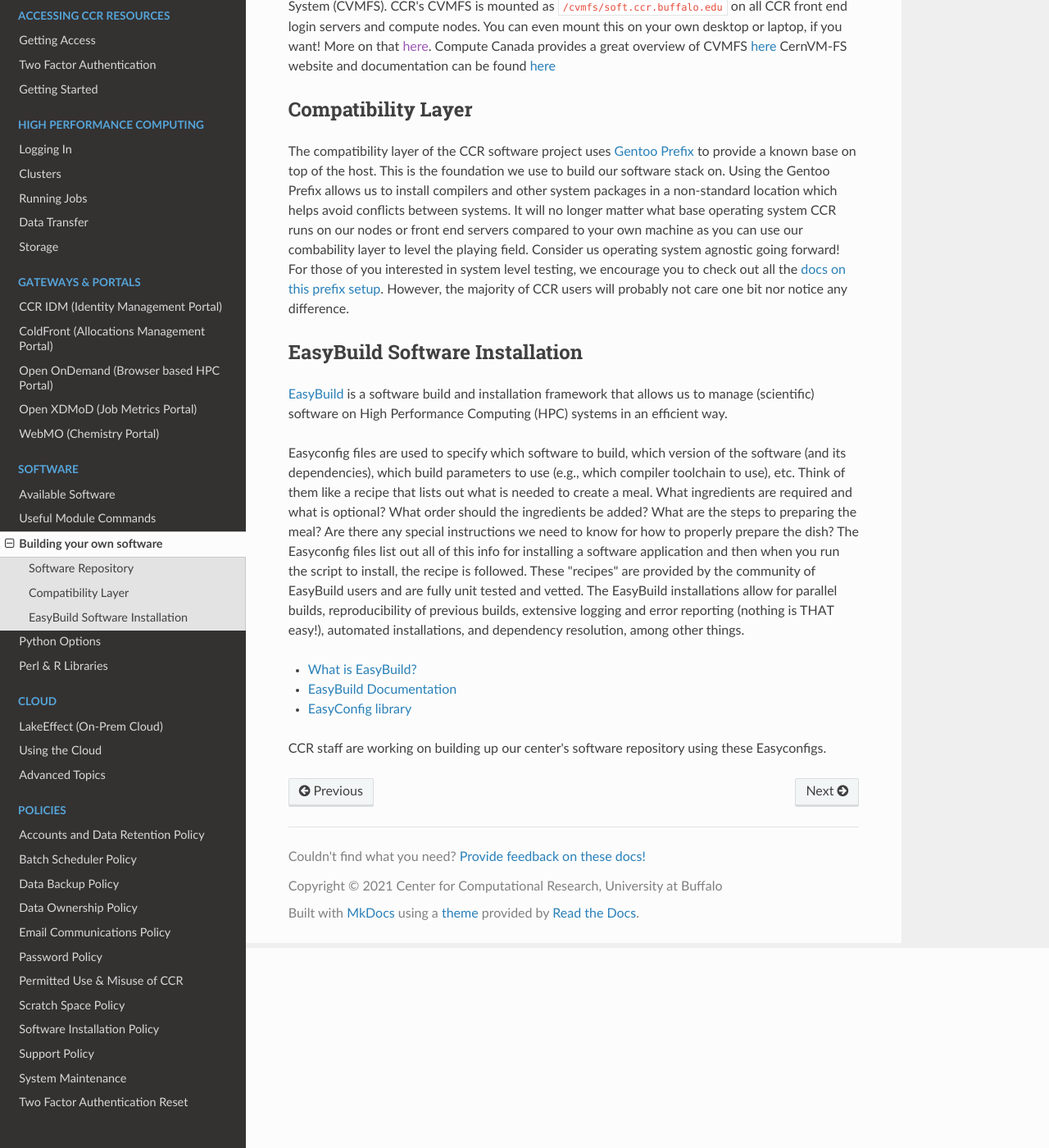
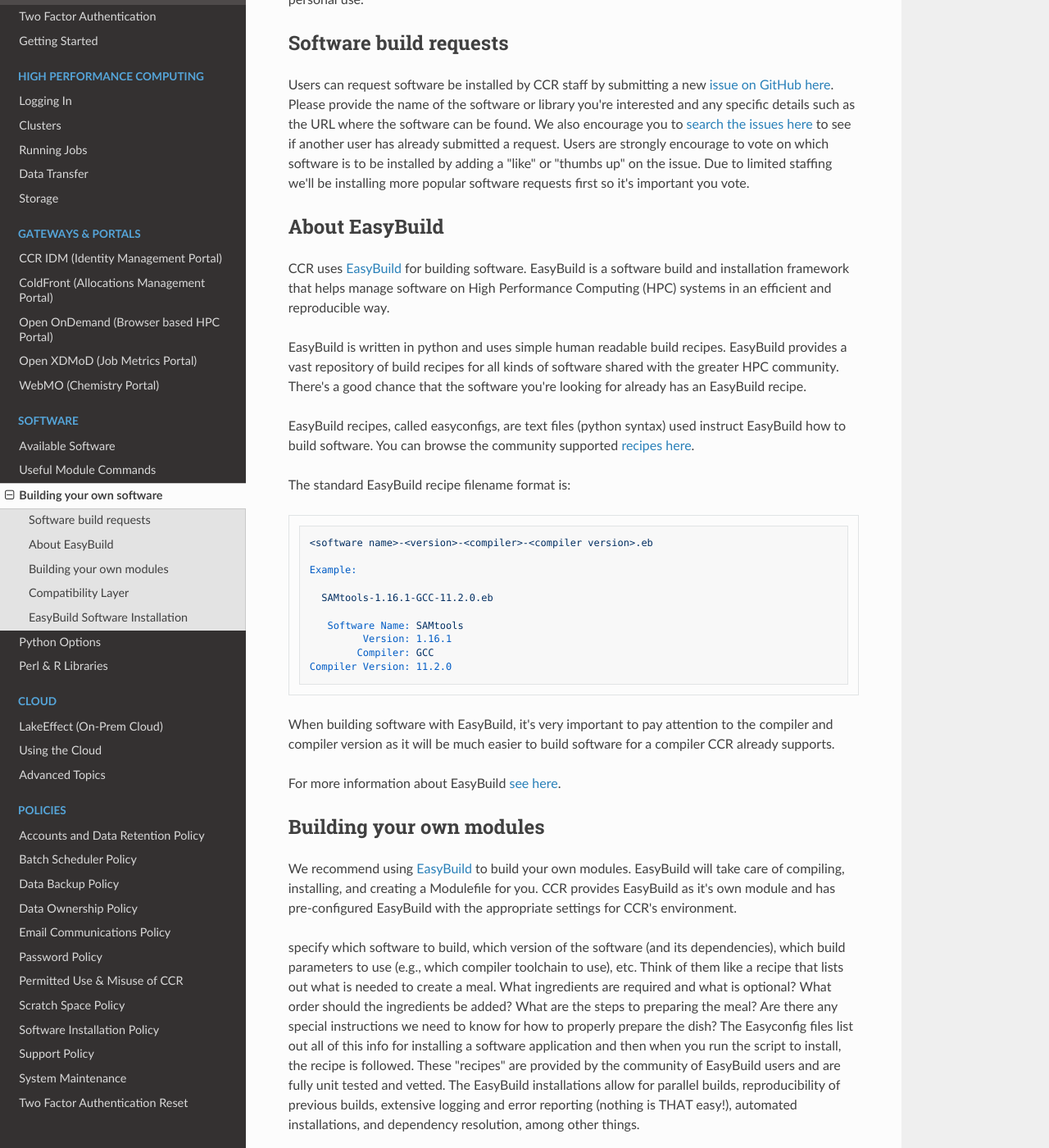
Before and after one commit to ubccr/ccrdocs, an MkDocs documentation site: the page built from pages/software/building.md, in a window 1280 px wide and 1400 px high, scrolled down 244 px. Shown: the whole window at 82% size. Built offline with MkDocs 1.6.1, drawn with Linux system fonts in a browser that asks for light colours; nearby versions of some CDN libraries; some of the changed text lies outside the part shown.

Commit message:
Add building docs

````diff
--- a/pages/software/building.md
+++ b/pages/software/building.md
@@ -1,6 +1,84 @@
 # Building your own software
 
-## Software Repository
+CCR maintains a global suite of software available to all users via
+[Modules](about.md). If you need a particular software package or library
+that's not available you can [ask us to build it](#software-build-requests) or
+attempt to [build yourself](#building-your-own-modules).  This document
+provides some pointers on building custom modules for your group or personal
+use.
+
+## Software build requests
+
+Users can request software be installed by CCR staff by submitting a new [issue
+on GitHub here](https://github.com/ubccr/software-layer/issues/new). Please
+provide the name of the software or library you're interested and any specific
+details such as the URL where the software can be found. We also encourage you
+to [search the issues here](https://github.com/ubccr/software-layer/issues) to
+see if another user has already submitted a request. Users are strongly
+encourage to vote on which software is to be installed by adding a "like" or
+"thumbs up" on the issue. Due to limited staffing we'll be installing more
+popular software requests first so it's important you vote.
+
+## About EasyBuild
+
+CCR uses [EasyBuild](https://easybuild.io/) for building software. EasyBuild is
+a software build and installation framework that helps manage software on High
+Performance Computing (HPC) systems in an efficient and reproducible way.
+
+EasyBuild is written in python and uses simple human readable build recipes.
+EasyBuild provides a vast repository of build recipes for all kinds of software
+shared with the greater HPC community. There's a good chance that the software
+you're looking for already has an EasyBuild recipe.
+
+EasyBuild recipes, called easyconfigs, are text files (python syntax) used
+instruct EasyBuild how to build software. You can browse the community
+supported [recipes here](https://github.com/easybuilders/easybuild-easyconfigs/tree/develop/easybuild/easyconfigs).
+
+The standard EasyBuild recipe filename format is:
+
+```
+<software name>-<version>-<compiler>-<compiler version>.eb
+
+Example:
+
+  SAMtools-1.16.1-GCC-11.2.0.eb
+
+   Software Name: SAMtools
+         Version: 1.16.1
+        Compiler: GCC
+Compiler Version: 11.2.0
+```
+
+When building software with EasyBuild, it's very important to pay attention to
+the compiler and compiler version as it will be much easier to build software
+for a compiler CCR already supports.
+
+For more information about EasyBuild [see here](https://docs.easybuild.io/en/latest/).
+
+
+## Building your own modules
+
+We recommend using [EasyBuild](#about-easybuild) to build your own modules.
+EasyBuild will take care of compiling, installing, and creating a Modulefile
+for you. CCR provides EasyBuild as it's own module and has pre-configured
+EasyBuild with the appropriate settings for CCR's environment.
+
+
+
+specify which software to build, which version of
+the software (and its dependencies), which build parameters to use (e.g., which
+compiler toolchain to use), etc.  Think of them like a recipe that lists out
+what is needed to create a meal.  What ingredients are required and what is
+optional?  What order should the ingredients be added?  What are the steps to
+preparing the meal?  Are there any special instructions we need to know for how
+to properly prepare the dish?  The Easyconfig files list out all of this info
+for installing a software application and then when you run the script to
+install, the recipe is followed.  These "recipes" are provided by the community
+of EasyBuild users and are fully unit tested and vetted.  The EasyBuild
+installations allow for parallel builds, reproducibility of previous builds,
+extensive logging and error reporting (nothing is THAT easy!), automated
+installations, and dependency resolution, among other things.
+
 
 CCR provides a repository of software using the file system called CERN Virtual
 Machine File System (CVMFS).  CCR's CVMFS is mounted as
@@ -26,28 +104,3 @@ setup](https://wiki.gentoo.org/wiki/Project:Prefix).  However, the majority of
 CCR users will probably not care one bit nor notice any difference.
 
 ## EasyBuild Software Installation
-
-[EasyBuild](https://easybuild.io/) is a software build and installation framework that allows us to
-manage (scientific) software on High Performance Computing (HPC) systems in an
-efficient way.
-
-Easyconfig files are used to specify which software to build, which version of
-the software (and its dependencies), which build parameters to use (e.g., which
-compiler toolchain to use), etc.  Think of them like a recipe that lists out
-what is needed to create a meal.  What ingredients are required and what is
-optional?  What order should the ingredients be added?  What are the steps to
-preparing the meal?  Are there any special instructions we need to know for how
-to properly prepare the dish?  The Easyconfig files list out all of this info
-for installing a software application and then when you run the script to
-install, the recipe is followed.  These "recipes" are provided by the community
-of EasyBuild users and are fully unit tested and vetted.  The EasyBuild
-installations allow for parallel builds, reproducibility of previous builds,
-extensive logging and error reporting (nothing is THAT easy!), automated
-installations, and dependency resolution, among other things.
-
-- [What is EasyBuild?](https://docs.easybuild.io/en/latest/Introduction.html)
-- [EasyBuild Documentation](https://docs.easybuild.io/en/latest/)
-- [EasyConfig library](https://github.com/easybuilders/easybuild-easyconfigs)
-
-CCR staff are working on building up our center's software repository using
-these Easyconfigs.
````
Also changed, not shown: pages/software/about.md (+2 -2 lines).
